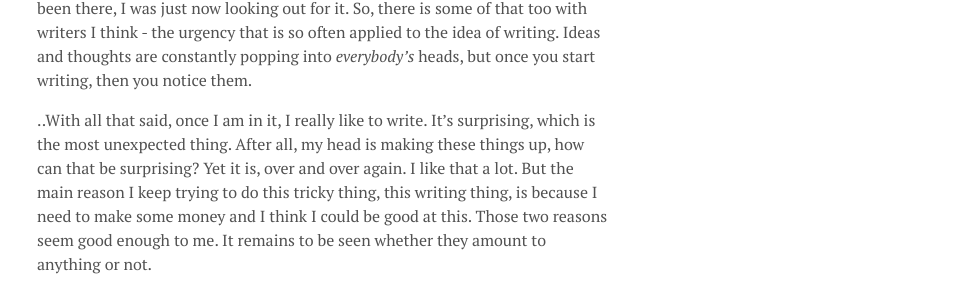
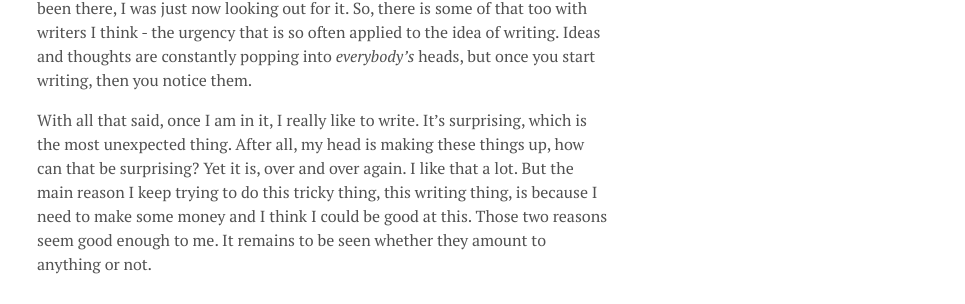
Before and after one commit to readertowriter/readertowriter.github.io, a Jekyll site: the page built from _posts/2015-01-19-Money.md, in a window 1280 px wide. Shown: the part 563-867 px from the top of the page, without its empty margins (315-1280 px from the left). Built offline with Jekyll 4.4.1, drawn with Linux system fonts in a browser that asks for light colours; Markdown is read by kramdown in place of the engine named in the settings.

```diff
--- a/_posts/2015-01-19-Money.md
+++ b/_posts/2015-01-19-Money.md
@@ -9,4 +9,4 @@ In any endeavor, it seems to me, delve into it deep enough, and all the mysterie
 
 Also, I remember when I started studying a foreign language in college, all of a sudden it seemed that the language was *everywhere*, but of course it had always been there, I was just now looking out for it. So, there is some of that too with writers I think - the urgency that is so often applied to the idea of writing. Ideas and thoughts are constantly popping into *everybody's* heads, but once you start writing, then you notice them.
 
-..With all that said, once I am in it, I really like to write. It's surprising, which is the most unexpected thing. After all, my head is making these things up, how can that be surprising? Yet it is, over and over again. I like that a lot. But the main reason I keep trying to do this tricky thing, this writing thing, is because I need to make some money and I think I could be good at this. Those two reasons seem good enough to me. It remains to be seen whether they amount to anything or not.
+With all that said, once I am in it, I really like to write. It's surprising, which is the most unexpected thing. After all, my head is making these things up, how can that be surprising? Yet it is, over and over again. I like that a lot. But the main reason I keep trying to do this tricky thing, this writing thing, is because I need to make some money and I think I could be good at this. Those two reasons seem good enough to me. It remains to be seen whether they amount to anything or not.
```
